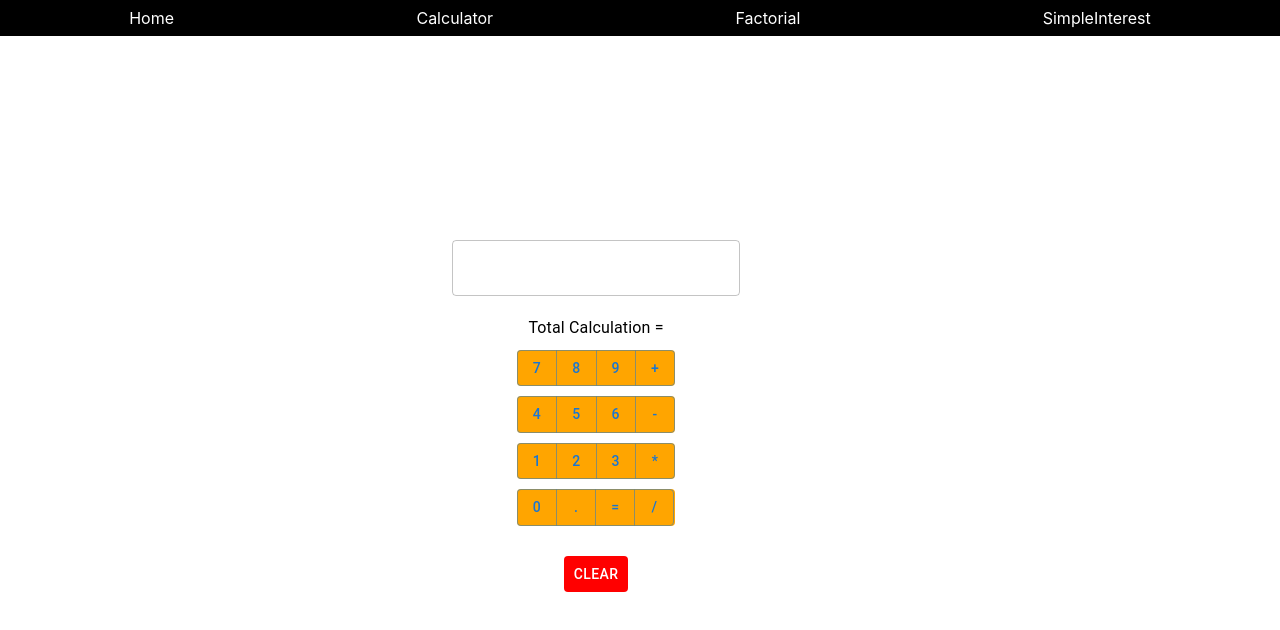
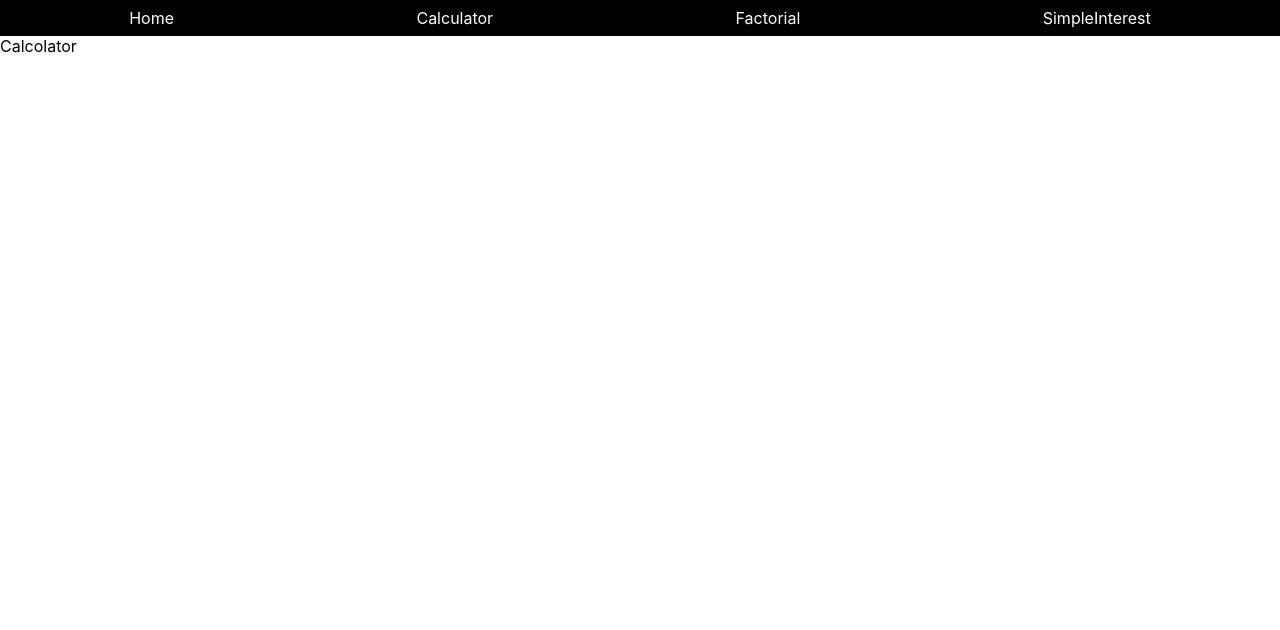
Before and after one commit to rohityadav15/react-web-calculator, a React (Create React App) app: page / in a window 1280 px wide. Shown: the top 630 px of the page. Built offline with nearby package versions, Linux system fonts and the light colour scheme.

Commit message:
first page edit

```diff
--- a/src/pages/Home.js
+++ b/src/pages/Home.js
@@ -1,105 +1,8 @@
-import { Box, Button, ButtonGroup, TextField, Typography } from "@mui/material";
-import { useState } from "react";
-
 const Home = () => {
-  const [expression, setExpression] = useState("");
-  const [result, setResult] = useState(null);
-
-  const handleButtonClick = (value) => {
-    if (value === "=") {
-      try {
-        const calculatedResult = eval(expression);
-        setResult(calculatedResult);
-      } catch (error) {
-        setResult("Error");
-      }
-    } else if (value === "C") {
-      setExpression("");
-      setResult(null);
-    } else {
-      setExpression((prev) => prev + value);
-    }
-  };
-
-  console.log("====>", expression);
-  return (
+  return(
     <>
-      <Box
-        style={{
-          display: "flex",
-          justifyContent: "center",
-          alignItems: "center",
-          height: "90vh",
-          width: "90vw",
-          margin: "20px",
-          flexDirection: "column",
-        }}
-      >
-        <Box
-          style={{
-            display: "flex",
-            justifyContent: "center",
-            alignItems: "center",
-            padding: "20px",
-            borderRadius: "10px",
-            height: "50%",
-            width: "50%",
-            flexDirection: "column",
-          }}
-        >
-          <TextField
-            id="calculator-display"
-            variant="outlined"
-            value={result !== null ? result : expression}
-            style={{ width: "50%", marginBottom: "20px" }}
-            inputProps={{ readOnly: true }}
-          />
-          <Typography varoant="h4">Total Calculation = {result}</Typography>
-          <Box style={{ margin: 10, display: "flex", flexDirection: "column" }}>
-            <ButtonGroup
-              style={{ marginBottom: 10, backgroundColor: "orange" }}
-            >
-              <Button onClick={() => handleButtonClick("7")}>7</Button>
-              <Button onClick={() => handleButtonClick("8")}>8</Button>
-              <Button onClick={() => handleButtonClick("9")}>9</Button>
-              <Button onClick={() => handleButtonClick("+")}>+</Button>
-            </ButtonGroup>
-            <ButtonGroup
-              style={{ marginBottom: 10, backgroundColor: "orange" }}
-            >
-              <Button onClick={() => handleButtonClick("4")}>4</Button>
-              <Button onClick={() => handleButtonClick("5")}>5</Button>
-              <Button onClick={() => handleButtonClick("6")}>6</Button>
-              <Button onClick={() => handleButtonClick("-")}>-</Button>
-            </ButtonGroup>
-            <ButtonGroup
-              style={{ marginBottom: 10, backgroundColor: "orange" }}
-            >
-              <Button onClick={() => handleButtonClick("1")}>1</Button>
-              <Button onClick={() => handleButtonClick("2")}>2</Button>
-              <Button onClick={() => handleButtonClick("3")}>3</Button>
-              <Button onClick={() => handleButtonClick("*")}>*</Button>
-            </ButtonGroup>
-            <ButtonGroup style={{ backgroundColor: "orange" }}>
-              <Button onClick={() => handleButtonClick("0")}>0</Button>
-              <Button onClick={() => handleButtonClick(".")}>.</Button>
-              <Button onClick={() => handleButtonClick("=")}>=</Button>
-              <Button onClick={() => handleButtonClick("/")}>/</Button>
-            </ButtonGroup>
-          </Box>
-          <Button
-            style={{
-              marginTop: "20px",
-              backgroundColor: "red",
-              color: "white",
-            }}
-            onClick={() => handleButtonClick("C")}
-          >
-            Clear
-          </Button>
-        </Box>
-      </Box>
+    Calcolator
     </>
-  );
+  )
 };
 export default Home;
```
